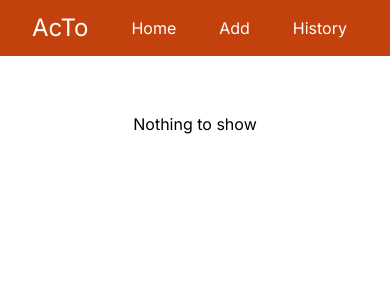
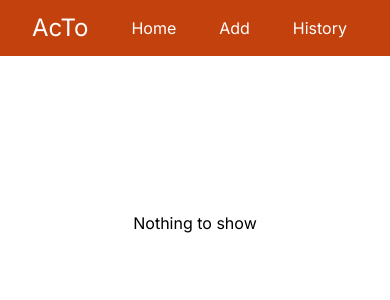
Before and after one commit to iamprincerajv/todolist, a Next.js app: page / in a window 390 px wide. Shown: the top 300 px of the page. Built offline with nearby package versions, Linux system fonts and the light colour scheme.

Commit message:
added responsiveness to home screen

```diff
--- a/src/app/page.js
+++ b/src/app/page.js
@@ -33,9 +33,9 @@ export default function Home() {
   }
 
   return (
-    <main>
+    <main className='grid grid-cols-1 sm:grid-cols-2 lg:grid-cols-3 xl:grid-cols-4 2xl:grid-cols-5 place-items-center'>
       {todo && todo.length > 0 ? todo.map((items, index) => {
-        return <div key={items.sno} className='border border-solid border-orange-700 m-1 mt-7 ms-7 p-6 rounded-md w-72'>
+        return <div key={items.sno} className='border border-solid border-orange-700 m-1 mt-7 p-6 rounded-md w-72'>
           <h4 className='font-bold text-lg w-52'>
             {items.title}
           </h4>
@@ -45,7 +45,7 @@ export default function Home() {
           </p>
         </div>
       })
-        : <p className='m-14 text-center'>Nothing to show</p>
+        : <p className='absolute top-1/4 text-center w-full'>Nothing to show</p>
       }
     </main>
   )
```
